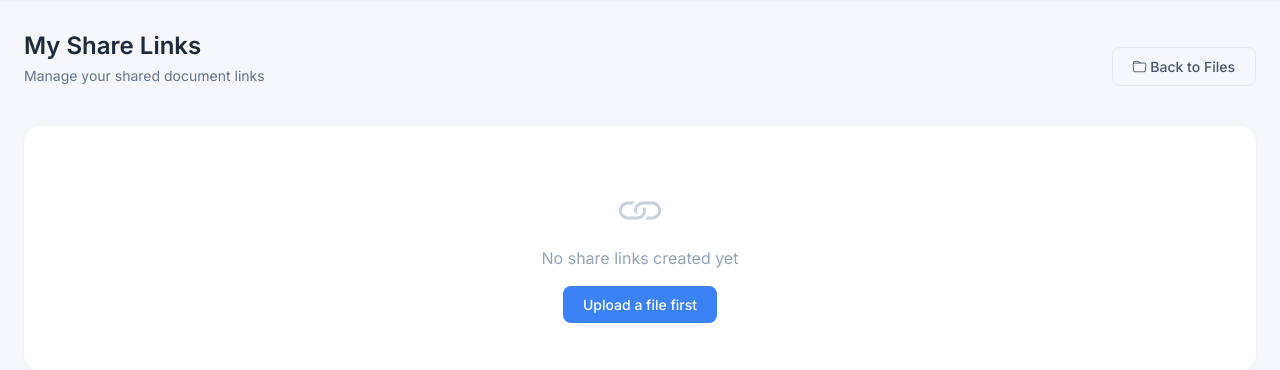
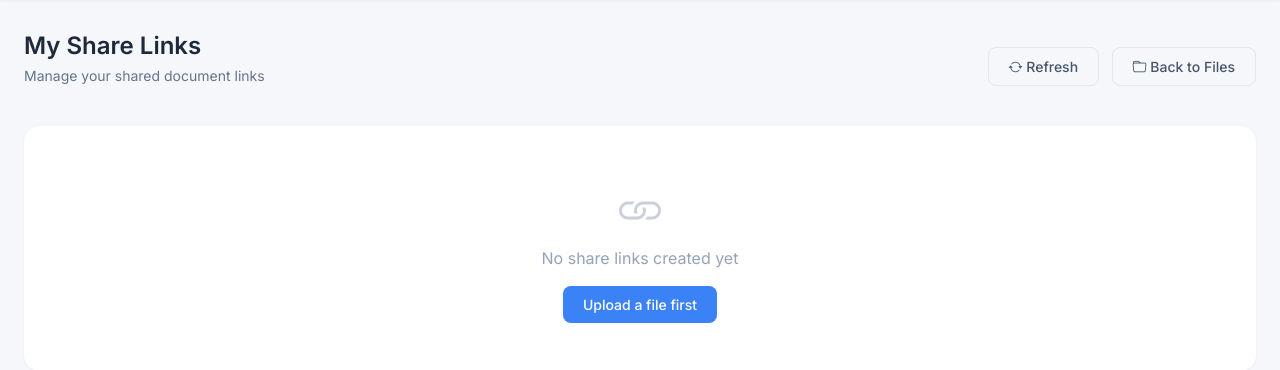
Before and after one commit to Redzuan192/docguard, a Flask app: page /my-links in a window 1280 px wide. Shown: the part 68-438 px from the top of the page. Run offline with Flask 3, Linux system fonts and the light colour scheme; the visitor is signed in with stand-in values (Sample User, id 1); data that the repository does not hold is empty; some libraries are stand-ins or nearby versions.

Commit message:
Remove auto refresh, add manual refresh button

```diff
--- a/templates/my_links.html
+++ b/templates/my_links.html
@@ -6,9 +6,14 @@
         <h1>My Share Links</h1>
         <p>Manage your shared document links</p>
     </div>
-    <a href="{{ url_for('my_files') }}" class="btn btn-outline-custom">
-        <i class="bi bi-folder"></i> Back to Files
-    </a>
+    <div>
+        <button onclick="location.reload()" class="btn btn-outline-custom me-2">
+            <i class="bi bi-arrow-repeat"></i> Refresh
+        </button>
+        <a href="{{ url_for('my_files') }}" class="btn btn-outline-custom">
+            <i class="bi bi-folder"></i> Back to Files
+        </a>
+    </div>
 </div>
 
 <div class="card-modern">
@@ -55,7 +60,7 @@
                                 <button type="submit" class="btn btn-danger-custom btn-sm" onclick="return confirm('Revoke this link permanently?')">Revoke</button>
                             </form>
                         </td>
-                    </tr>
+                    <tr>
                     {% endfor %}
                 </tbody>
             </table>
@@ -70,10 +75,5 @@
     </div>
 </div>
 
-<script>
-    // Aggressive auto refresh every 3 seconds
-    setInterval(function() {
-        location.reload();
-    }, 3000);
-</script>
+<!-- No auto refresh - manual refresh only -->
 {% endblock %}
```
